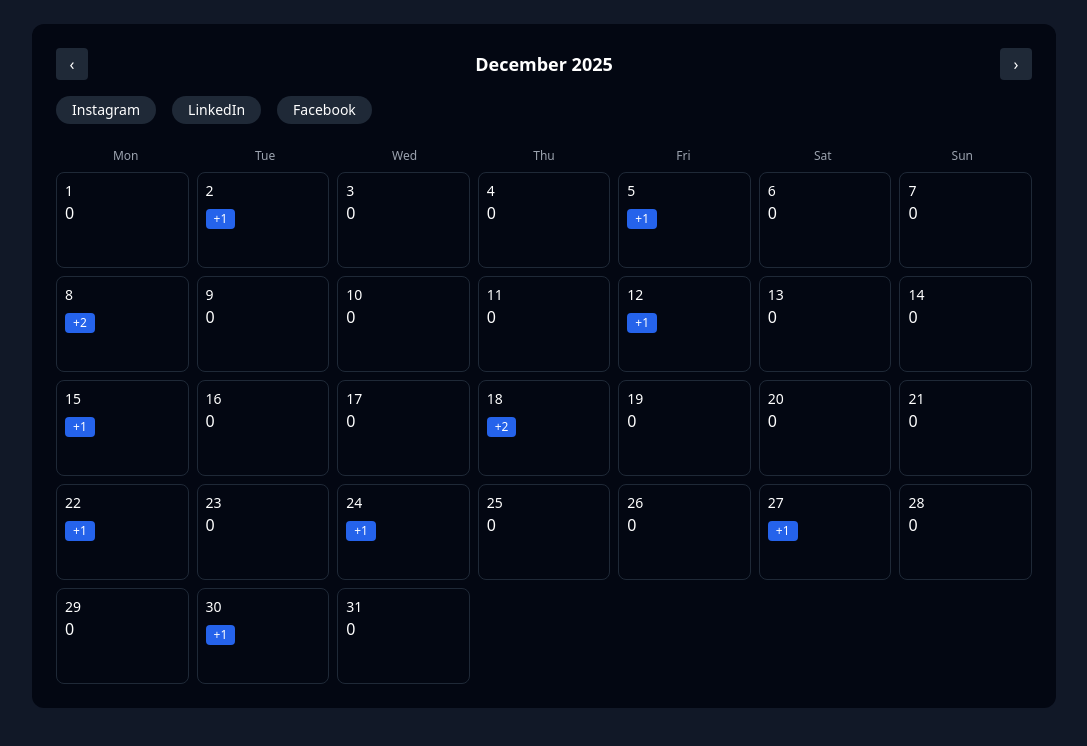
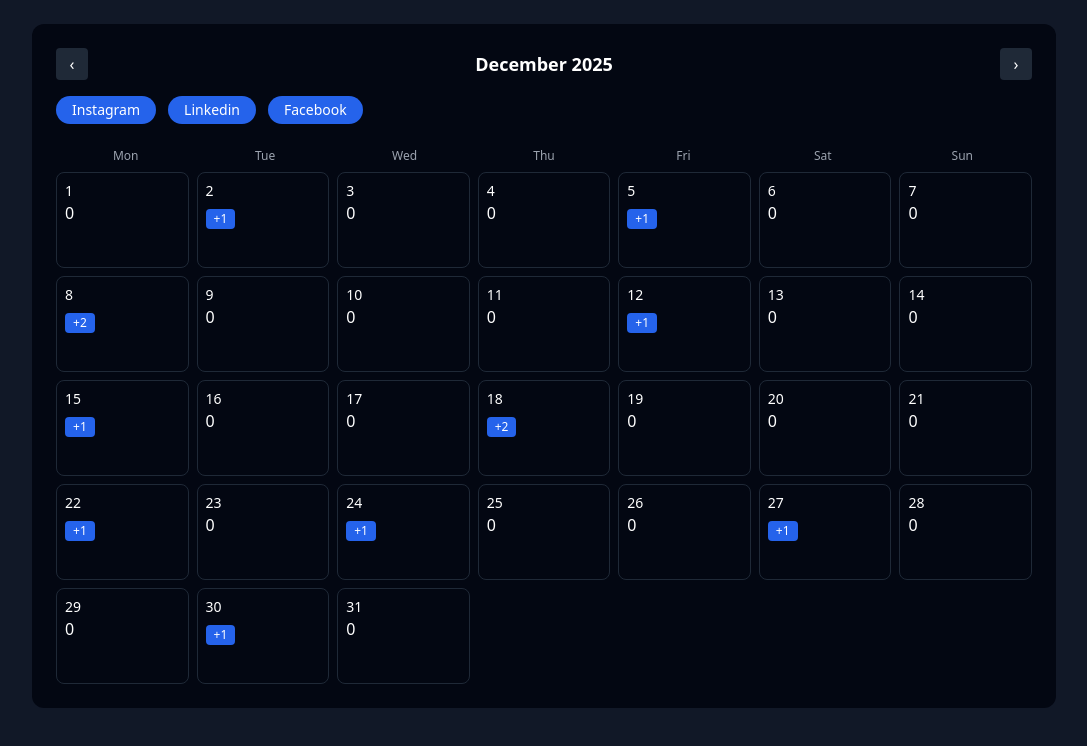
Before and after one commit to Nyashacodes/CalendarPost, a React (Vite) app in the folder calendar-post/: page / in a window 1280 px wide. Shown: the top 746 px of the page, without its empty margins (96-1183 px from the left). Built offline with nearby package versions, Linux system fonts and the light colour scheme; the HTML template or start-up script is replaced by a standard one.

Commit message:
use type-only imports for Platform

```diff
--- a/calendar-post/src/components/Calendar/Calendar.tsx
+++ b/calendar-post/src/components/Calendar/Calendar.tsx
@@ -7,6 +7,7 @@ import {
   getStartDayOfMonth,
   formatDateKey,
 } from "../../utils/dateUtils";
+import type { Platform } from "../../data/calendarPosts";
 import { calendarPosts } from "../../data/calendarPosts";
 
 export default function Calendar() {
@@ -16,6 +17,13 @@ const [month, setMonth] = useState(11); // December (0-based)
   const [selectedDay, setSelectedDay] = useState<number | null>(null);
   const [loading, setLoading] = useState(false);
   const [postCounts, setPostCounts] = useState<Record<number, number>>({});
+
+  const [activePlatforms, setActivePlatforms] = useState<Platform[]>([
+  "instagram",
+  "linkedin",
+  "facebook",
+]);
+
 
   const totalDays = getDaysInMonth(year, month);
   const startDay = getStartDayOfMonth(year, month);
@@ -45,7 +53,14 @@ const [month, setMonth] = useState(11); // December (0-based)
 
     for (let d = 1; d <= totalDays; d++) {
       const key = formatDateKey(year, month, d);
-        counts[d] = calendarPosts[key]?.length ?? 0;
+
+      const postsForDay = calendarPosts[key] ?? [];
+
+      const filteredPosts = postsForDay.filter((post) =>
+        activePlatforms.includes(post.platform)
+      );
+
+      counts[d] = filteredPosts.length;
     }
 
     setPostCounts(counts);
@@ -53,7 +68,8 @@ const [month, setMonth] = useState(11); // December (0-based)
   }, 800);
 
   return () => clearTimeout(timer);
-  }, [year, month, totalDays]);
+}, [year, month, totalDays, activePlatforms]);
+
 
   const goToPrevMonth = () => {
     if (month === 0) {
@@ -73,6 +89,15 @@ const [month, setMonth] = useState(11); // December (0-based)
     }
   };
 
+  const togglePlatform = (platform: Platform) => {
+  setActivePlatforms((prev) =>
+    prev.includes(platform)
+      ? prev.filter((p) => p !== platform)
+      : [...prev, platform]
+  );
+};
+
+
   return (
     <div className="bg-gray-950 rounded-xl p-6 max-w-5xl mx-auto">
       <CalendarHeader
@@ -81,7 +106,11 @@ const [month, setMonth] = useState(11); // December (0-based)
         onNext={goToNextMonth}
       />
 
-      <PlatformFilters />
+      <PlatformFilters
+  activePlatforms={activePlatforms}
+  onToggle={togglePlatform}
+/>
+
 
       {loading ? (
         <div className="h-64 flex items-center justify-center text-gray-400">
--- a/calendar-post/src/components/Calendar/PlatformFilters.tsx
+++ b/calendar-post/src/components/Calendar/PlatformFilters.tsx
@@ -1,14 +1,36 @@
-export default function PlatformFilters() {
+import type { Platform } from "../../data/calendarPosts";
+
+interface Props {
+  activePlatforms: Platform[];
+  onToggle: (platform: Platform) => void;
+}
+
+const PLATFORMS: Platform[] = ["instagram", "linkedin", "facebook"];
+
+export default function PlatformFilters({
+  activePlatforms,
+  onToggle,
+}: Props) {
   return (
-    <div className="flex gap-4 mb-6">
-      {["Instagram", "LinkedIn", "Facebook"].map((platform) => (
-        <button
-          key={platform}
-          className="px-4 py-1 rounded-full text-sm bg-gray-800 hover:bg-gray-700"
-        >
-          {platform}
-        </button>
-      ))}
+    <div className="flex gap-3 mb-6">
+      {PLATFORMS.map((platform) => {
+        const isActive = activePlatforms.includes(platform);
+
+        return (
+          <button
+            key={platform}
+            onClick={() => onToggle(platform)}
+            className={`px-4 py-1 rounded-full text-sm capitalize transition
+              ${
+                isActive
+                  ? "bg-blue-600 text-white"
+                  : "bg-gray-800 text-gray-300 hover:bg-gray-700"
+              }`}
+          >
+            {platform}
+          </button>
+        );
+      })}
     </div>
   );
 }
```
Lines whose indentation alone changed are shown as unchanged.
